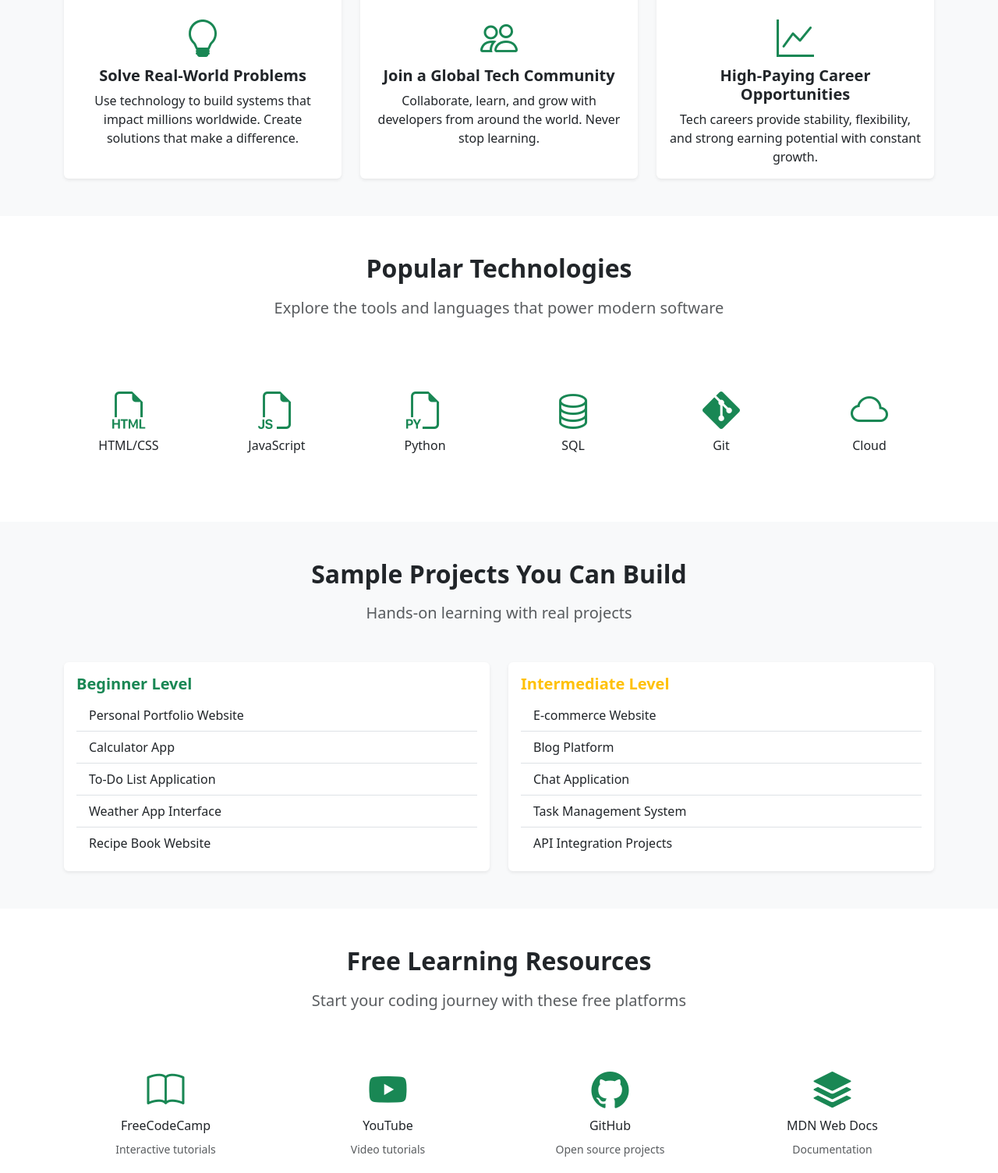
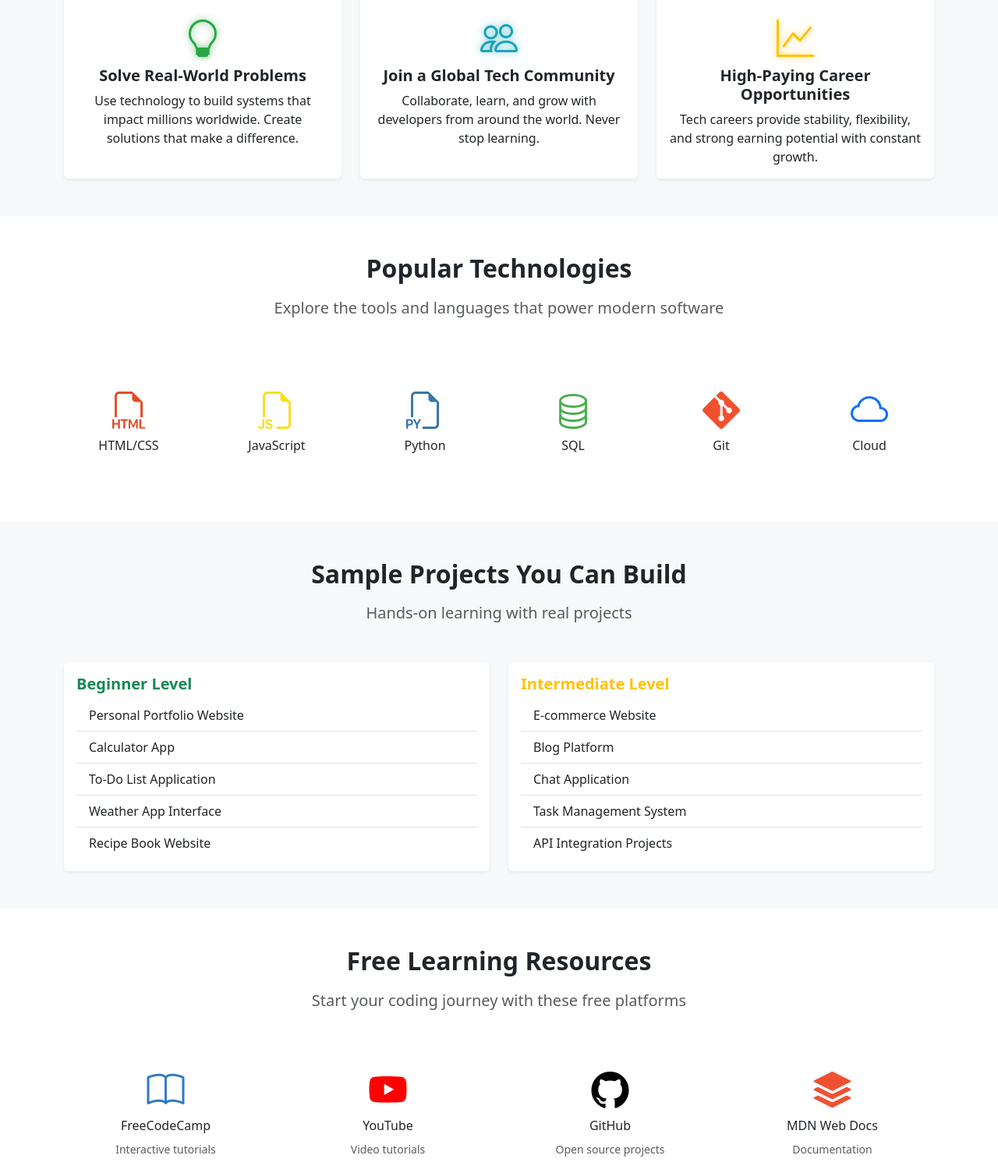
Before and after one commit to Maxbravins/My-code, a plain HTML site: page index.html in a window 1280 px wide. Shown: the part 1115-2619 px from the top of the page at 78% size. Drawn offline with nearby package versions, Linux system fonts and the light colour scheme.

Commit message:
update website content and design

```diff
--- a/css/blossom.css
+++ b/css/blossom.css
@@ -21,3 +21,73 @@
         .feature-box:hover {
             transform: translateY(-5px);
         }
+
+        .bi-youtube {
+    color: red;
+}
+        .bi-github {
+    color: black;
+}
+        .bi-linkedin {
+    color: #0A66C2;
+}
+        .bi-twitter {
+    color: #1DA1F2;
+}
+
+.bi-stack {
+    color: #F05032;
+}
+
+.bi-book {
+    color: #3178C6;
+}
+
+.bi-filetype-html {
+    color: #e34c26; /* HTML orange */
+}
+
+.bi-filetype-js {
+    color: #f7df1e; /* JavaScript yellow */
+}
+
+.bi-filetype-py {
+    color: #3776ab; /* Python blue */
+}
+
+.bi-database {
+    color: #4caf50; /* SQL green */
+}
+
+.bi-git {
+    color: #f1502f; /* Git red-orange */
+}
+
+.bi-cloud {
+    color: #0d6efd; /* Cloud blue (Bootstrap primary) */
+}
+
+.feature-box i:hover {
+    transform: scale(1.2);
+    transition: 0.3s;
+    opacity: 0.8;
+}
+
+.bi-lightbulb {
+    color: #28a745;
+    text-shadow: 0 0 10px rgba(40, 167, 69, 0.7);
+}
+.bi-people {
+    color: #17a2b8;
+    text-shadow: 0 0 10px rgba(23, 162, 184, 0.7);
+}
+
+.bi-graph-up {
+    color: #ffc107;
+    text-shadow: 0 0 10px rgba(255, 193, 7, 0.7);
+}
+
+.btn-success:hover {
+    background-color: #030d07 !important;
+    border-color: #0d8f42 !important;
+}
```
